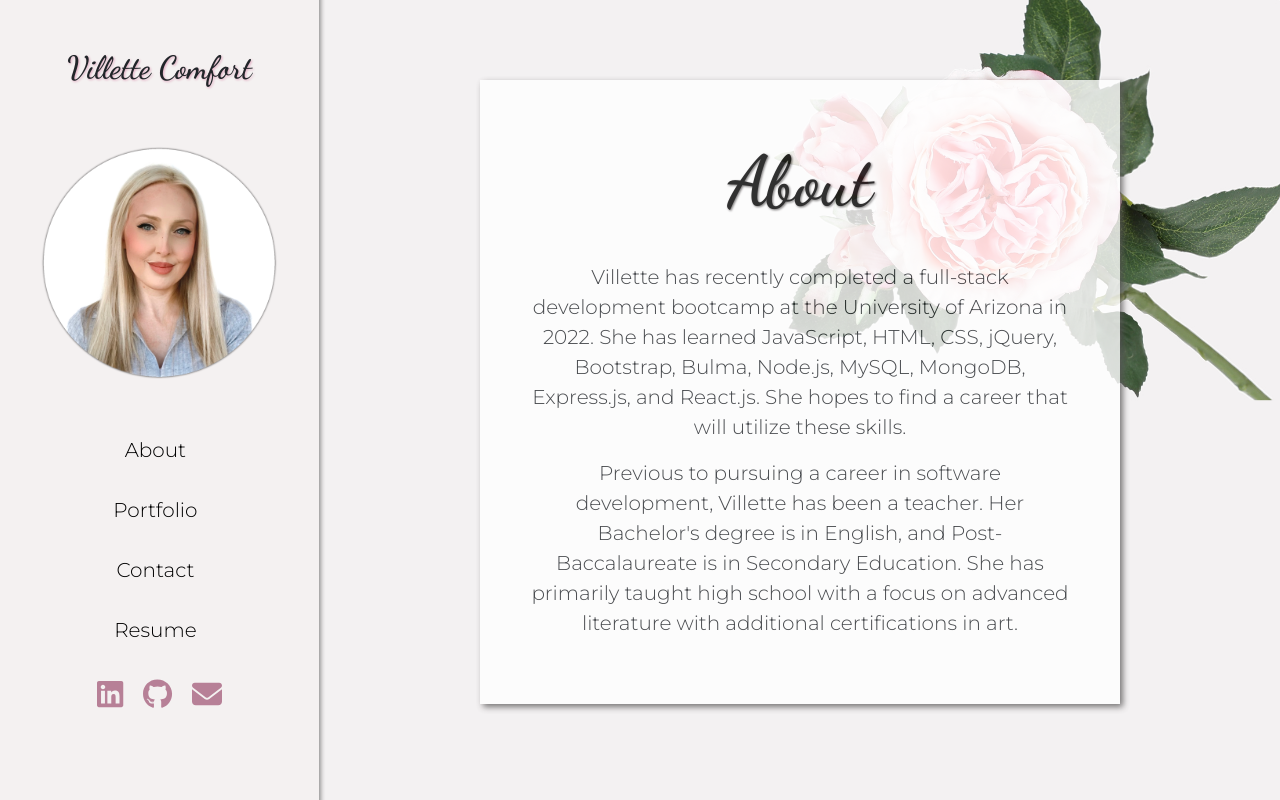
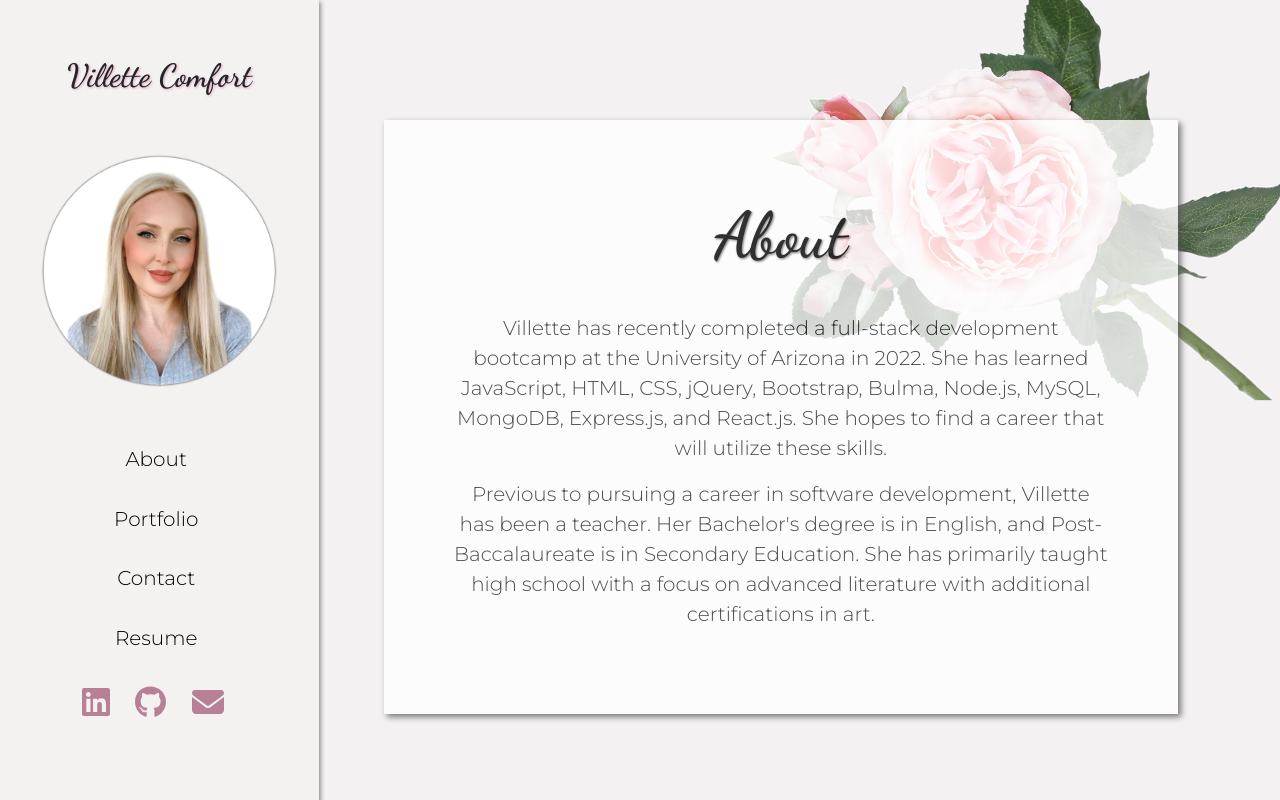
Before and after one commit to villettec/M20C-React_Portfolio, a React (Create React App) app: page / in a window 1280 px wide. Built offline with nearby package versions, Linux system fonts and the light colour scheme.

Commit message:
Updating responsiveness

```diff
--- a/src/style.css
+++ b/src/style.css
@@ -23,7 +23,7 @@ body {
 
 /* Sidebar */
 .sidebar {
-    margin-top: -11vh;
+    margin-top: -15vh;
     background-color: var(--bgColor);
     border: 1px solid var(--bgColor);;
     filter: drop-shadow(2px 2px 2px rgb(147, 146, 146));
@@ -59,9 +59,9 @@ ul {
 
 li {
     color: black;
-    margin-top: 10px;
-    padding: 10px 0px 10px 0px;
-    margin-left: -40px;
+    margin-top: 1.5vh;
+    padding: 1.1vh 0vw 1.1vh 0vw;
+    margin-left: -3vw;
 }
 
 .sidebar a:link {
@@ -85,13 +85,13 @@ li {
 
 .icon-links {
     text-align: center;
-    margin-left: 20px;
+    margin-left: 1vw;
 }
 
 .icon-links a {
-    font-size: 30px;
+    font-size: 200%;
     /* Doesn't work, have to code on html: color:rgb(183, 128, 151); */
-    margin-right: 20px;
+    margin-right: 2vw;
 }
 
 /* About */
@@ -99,25 +99,24 @@ li {
     text-align: center;
     background-color: white;
     filter: drop-shadow(3px 3px 3px rgb(88, 86, 86));
-    margin-top: 80px;
-    margin-left: 60vh;
-    margin-right: 20vh;
-    padding: 20px;
+    margin-top: 15vh;
+    margin-left: 30vw;
+    margin-right: 8vw;
+    padding: 3vw;
     opacity: .8;
 }
 
 .about-section h2 {
     margin-top: 5vh;
-    font-size: 40px;
+    font-size: 400%;
     font-family: "Dancing Script", cursive;
     color: black;
-    font-size: 70px;
     filter: drop-shadow(1px 1px 1px rgb(88, 86, 86));
 }
 
 .about-section article {
     font-family: var(--font);
-    font-size: 20px;
+    font-size: 125%;
     padding: 30px;
     line-height: 30px;
 }
```
